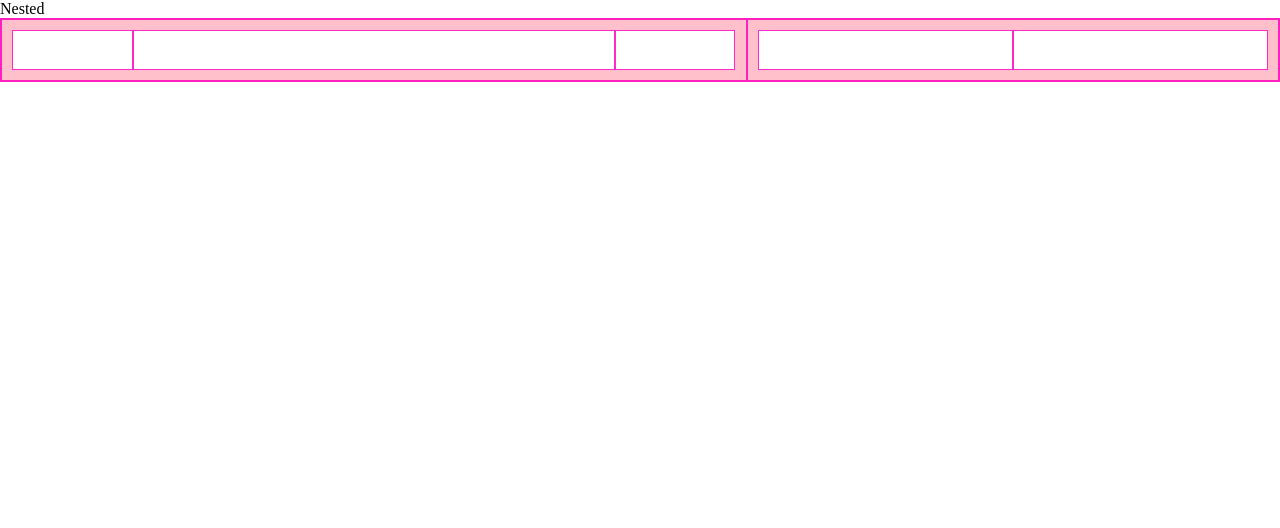
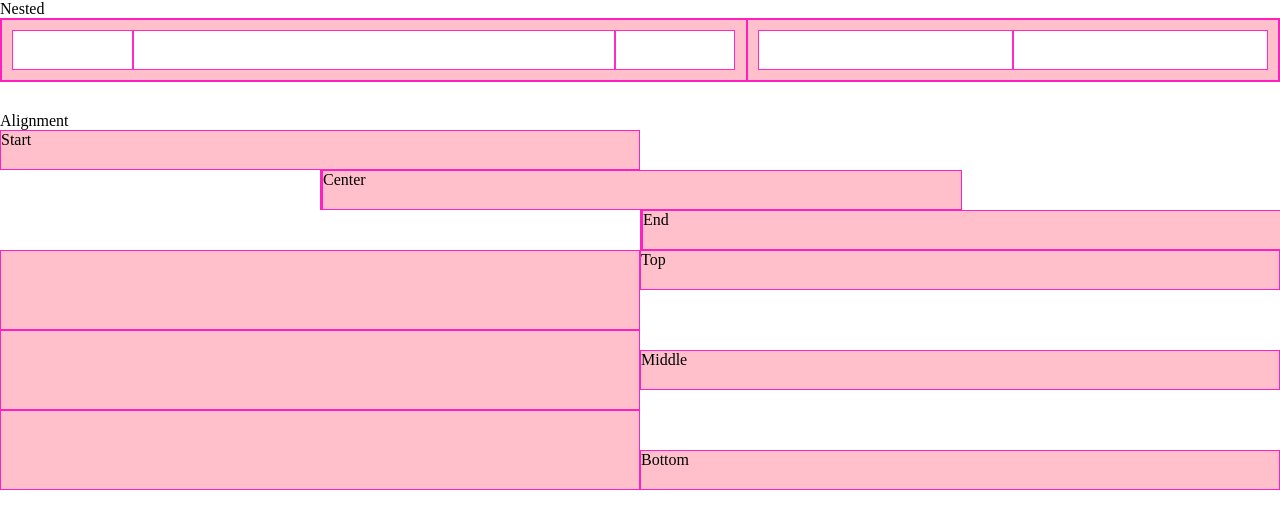
Before and after one commit to Arela-Cristina/html-css-12bool, a plain HTML site: page bonus.html in a window 1280 px wide. Drawn offline with Linux system fonts and the light colour scheme.

Commit message:
Add alignment

```diff
--- a/bonus.html
+++ b/bonus.html
@@ -12,7 +12,7 @@
 <body>
     <section>
         <div>Nested</div>
-        <div class="col-12 row">
+        <div class="col-12 row mx-b">
             <div class="col-7 row around px">
                 <div class="col-2 bg-white"></div>
                 <div class="col-8 bg-white"></div>
@@ -24,6 +24,33 @@
             </div>
         </div>
     </section>
+    <section>
+        <div>Alignment</div>
+        <div class="col-12 row box white">
+            <div class="col-6">Start</div>
+        </div>
+        <div class="col-12 row box white no-wrap">
+            <div class="col-offset-3"></div>
+            <div class="col-6">Center</div>
+            <div class="col-offset-3"></div>
+        </div>
+        <div class="col-12 row box white no-wrap">
+            <div class="col-offset-6"></div>
+            <div class="col-6">End</div>
+        </div>
+        <div class="row">
+            <div class="col-6 box">
+                <div class="col-12 min-h80"></div>
+                <div class="col-12 min-h80"></div>
+                <div class="col-12 min-h80"></div>
+            </div>
+            <div class="col-6 row between box">
+                <div class="col-12">Top</div>
+                <div class="col-12">Middle</div>
+                <div class="col-12">Bottom</div>
+            </div>
+        </div>
+    </section>
 
 </body>
 
--- a/style.css
+++ b/style.css
@@ -14,8 +14,16 @@
     justify-content: space-around;
 }
 
+.between {
+    align-content: space-between;
+}
+
 .no-wrap {
     flex-wrap: nowrap;
+}
+
+.min-h80 {
+    min-height: 80px;
 }
 
 .mx-b {
```
